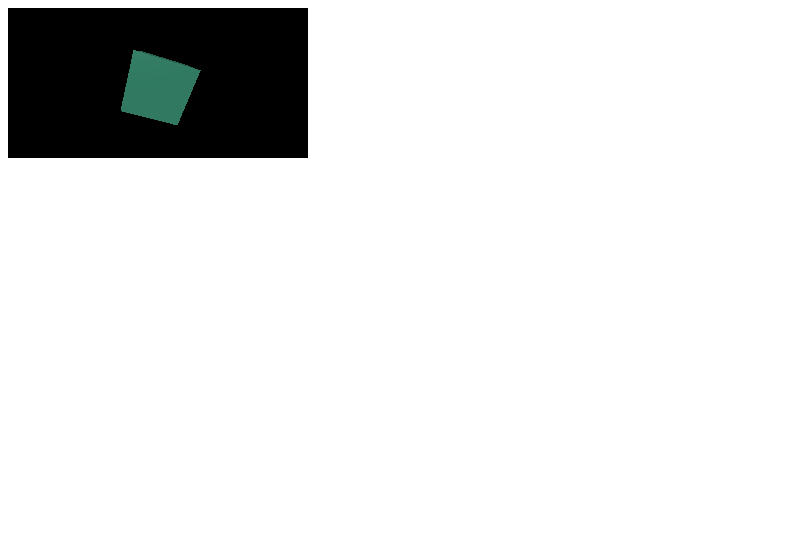
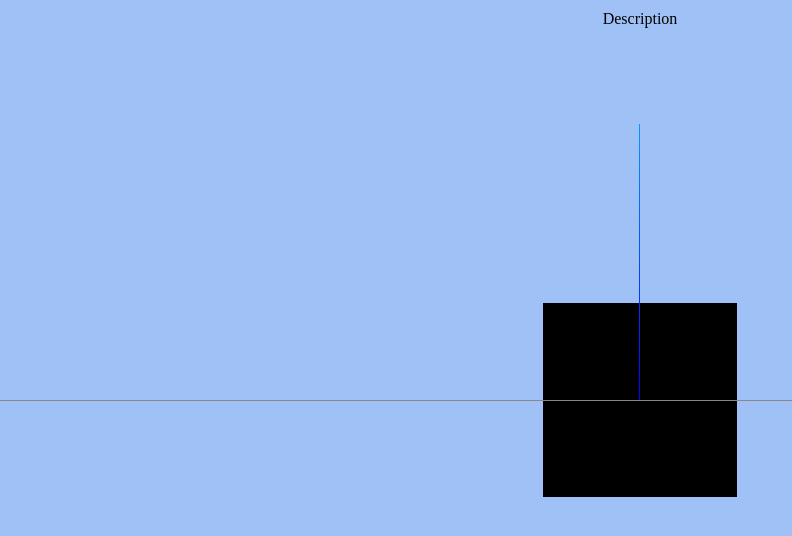
Before and after one commit to shayan5/Track-Racer, a website: page static_files/index.html in a window 1280 px wide. Shown: the whole page, without its empty margins (0-792 px from the left). Drawn offline with nearby package versions, Linux system fonts and the light colour scheme.

Commit message:
forward movement implemented (no rotational movement yet)

```diff
--- a/static_files/app.js
+++ b/static_files/app.js
@@ -1,51 +1,93 @@
-// Three.js - Fundamentals with light
-// from https://threejsfundamentals.org/threejs/threejs-fundamentals-with-light.html
+
+//https://stackoverflow.com/questions/11127543/how-to-move-an-object-forward-in-three-js
+
+let playerAngle = 90;
 
 
 
-function main() {
-  const canvas = document.querySelector('#c');
-  const renderer = new THREE.WebGLRenderer({canvas});
+const scene = new THREE.Scene();
+scene.background = new THREE.Color(0xa0c1f5);
+const camera = new THREE.PerspectiveCamera( 45, window.innerWidth/window.innerHeight, 0.1, 1000 );
+//camera.position.z = 5;
+const renderer = new THREE.WebGLRenderer();
+renderer.setSize( window.innerWidth, window.innerHeight );
+document.body.appendChild( renderer.domElement );
 
-  const fov = 75;
-  const aspect = 2;  // the canvas default
-  const near = 0.1;
-  const far = 5;
-  const camera = new THREE.PerspectiveCamera(fov, aspect, near, far);
-  camera.position.z = 2;
+window.addEventListener('resize', function(){
+	renderer.setSize(window.innerWidth, window.innerHeight);
+	camera.aspect = window.innerWidth / window.innerHeight;
 
-  const scene = new THREE.Scene();
+	camera.updateProjectionMatrix();
+});
 
-  {
-    const color = 0xFFFFFF;
-    const intensity = 1;
-    const light = new THREE.DirectionalLight(color, intensity);
-    light.position.set(-1, 2, 4);
-    scene.add(light);
-  }
+//player
+const geometry = new THREE.PlaneGeometry(1, 1);
+const material = new THREE.MeshBasicMaterial( { color: 0x000000 } );
+const player = new THREE.Mesh( geometry, material );
+player.rotateOnAxis(new THREE.Vector3(1, 0, 0), Math.PI / 2);
+player.position.x = 0;
+player.position.y = 1.5;
+player.position.z = 0;
+player.add(camera); //camera will follow player
+scene.add( player );
 
-  const boxWidth = 1;
-  const boxHeight = 1;
-  const boxDepth = 1;
-  const geometry = new THREE.BoxGeometry(boxWidth, boxHeight, boxDepth);
 
-  const material = new THREE.MeshPhongMaterial({color: 0x44aa88});  // greenish blue
+/*
+//ground
+const groundGeometry = new THREE.PlaneGeometry(100, 100);
+const groundMaterial = new THREE.MeshBasicMaterial( {color: 0x00ff00, side: THREE.DoubleSide} );
+const ground = new THREE.Mesh(groundGeometry, groundMaterial)
+scene.add(ground);
+*/
 
-  const cube = new THREE.Mesh(geometry, material);
-  scene.add(cube);
+//northern wall
+const wallGeometry = new THREE.PlaneGeometry( 5, 10 );
+const wallMaterial = new THREE.MeshBasicMaterial( {color: 0xff0000, side: THREE.DoubleSide} );
+const plane1 = new THREE.Mesh( wallGeometry, wallMaterial );
+plane1.position.y = 50;
+plane1.rotateOnAxis(new THREE.Vector3(1, 0, 0), Math.PI / 2);
+scene.add( plane1 );
 
-  function render(time) {
-    time *= 0.001;  // convert time to seconds
+var gridHelper = new THREE.GridHelper( 100, 100 );
+gridHelper.rotateOnAxis(new THREE.Vector3(1, 0, 0), Math.PI / 2);
+scene.add( gridHelper );
 
-    cube.rotation.x = time;
-    cube.rotation.y = time;
+scene.add( new THREE.AxesHelper() );
 
-    renderer.render(scene, camera);
+const animate = function () {
+	requestAnimationFrame( animate );
 
-    requestAnimationFrame(render);
-  }
-  requestAnimationFrame(render);
+	camera.position.z = 5;
+	renderer.render( scene, camera );
+};
+
+animate();
+
+document.onkeydown = checkKey;
+
+function checkKey(e) {
+
+    e = e || window.event;
+
+    if (e.keyCode == '38') {
+		// up arrow
+		console.log(player.position.x + ", " + player.position.y + ", " + player.position.z);
+		player.position.x = Math.cos(playerAngle * Math.PI / 180) + player.position. x;
+		player.position.y = Math.sin(playerAngle * Math.PI / 180) + player.position.y;
+    }
+    else if (e.keyCode == '40') {
+		// down arrow
+		player.position.y -= 1;
+    }
+    else if (e.keyCode == '37') {
+	   // left arrow
+	   player.rotation.y += 0.1;
+	   playerAngle += 1;
+    }
+    else if (e.keyCode == '39') {
+	   // right arrow
+	   player.rotation.y -= 0.1;
+	   playerAngle -= 1;
+    }
 
 }
-
-main();
--- a/static_files/index.html
+++ b/static_files/index.html
@@ -3,10 +3,12 @@
 <head>
 <title>Page Title</title>
 <script type="module" src="app.js"></script>
-<script src="https://cdnjs.cloudflare.com/ajax/libs/three.js/110/three.min.js"></script>
+<link rel="stylesheet" type="text/css" href="style.css">
+<meta name="viewport" content="width=device-width, user-scalable=no, minimum-scale=1.0, maximum-scale=1.0">
+<script src="https://threejs.org/build/three.min.js"></script>
+
 </head>
 <body>
-
-<canvas id="c"></canvas>
+    <div id="info">Description</div>
 </body>
 </html>
--- /dev/null
+++ b/static_files/style.css
@@ -0,0 +1,16 @@
+body {
+	margin: 0;
+}
+
+canvas {
+	display: block;
+}
+
+#info {
+	position: absolute;
+	top: 10px;
+	width: 100%;
+	text-align: center;
+	z-index: 10;
+	display:block;
+}
```
